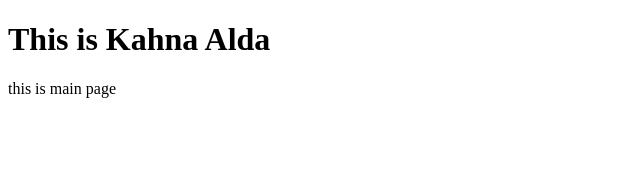
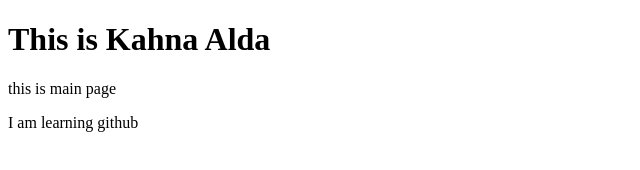
Before and after one commit to Kahnaalda8341/newProject1, a plain HTML site: page index.html in a window 1280 px wide. Shown: the whole page, without its empty margins (0-640 px from the left). Drawn offline with Linux system fonts and the light colour scheme.

Commit message:
easy to learn

```diff
--- a/index.html
+++ b/index.html
@@ -10,5 +10,6 @@
 <body>
     <h1>This is Kahna Alda</h1>
     <p>this is main page</p>
+    <span>I am learning github</span>
 </body>
 </html>
```
